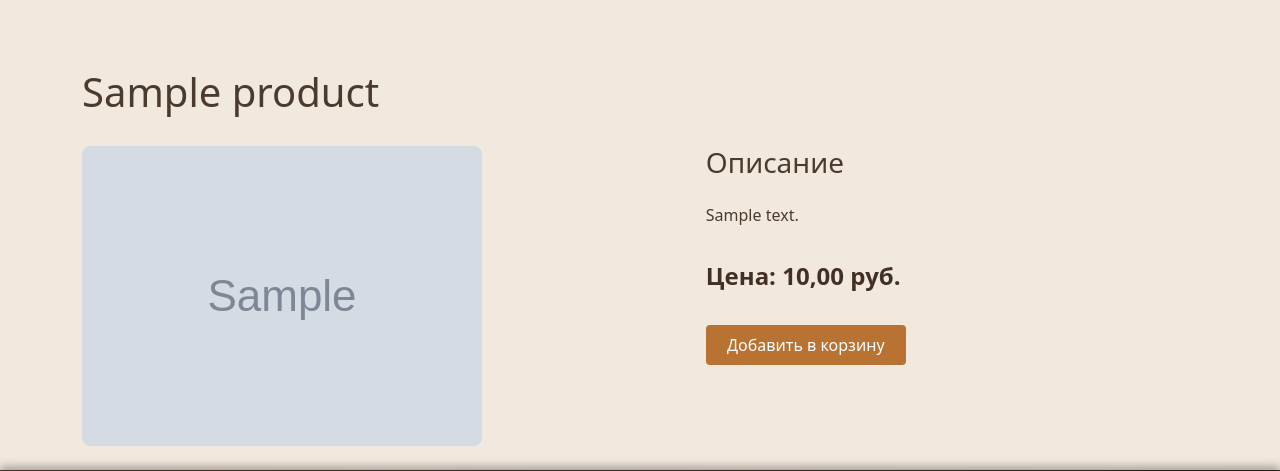
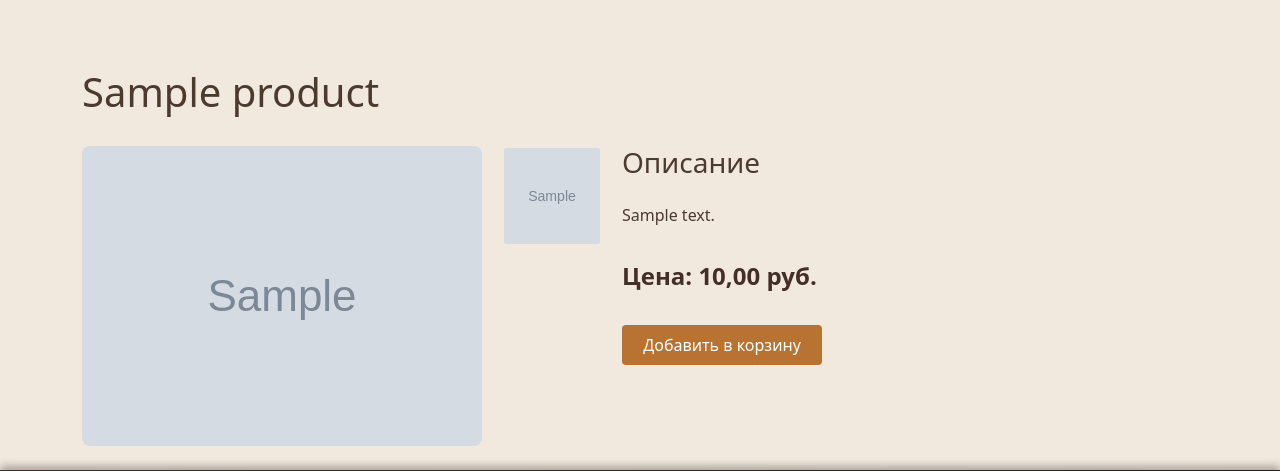
Before and after one commit to Alexander-05-20/Remeslo_shop, a Django app: page /product/1/ in a window 1280 px wide. Shown: the part 56-527 px from the top of the page. Run offline with Django 5.2, Linux system fonts and the light colour scheme; tables that the repository leaves empty hold one stand-in row (values such as "Sample post"); grey boxes marked "Sample" are stand-in pictures.

Commit message:
Fix: исправление ошибок

```diff
--- a/shop/templates/shop/product_detail.html
+++ b/shop/templates/shop/product_detail.html
@@ -8,37 +8,63 @@
     margin-top:50px;
     margin-bottom:30px;
   }
+
+  /* Инфо о товаре */
   .product-detail {
     display: flex;
     gap: 20px;
     align-items: flex-start;
   }
 
+  /* Контейнер для изображений */
+  .product-images-container {
+    display: flex;
+    flex-direction: row;
+    gap: 20px;
+  }
+
+  /* Большая фотография */
+  .main-image-wrapper img {
+    max-width: 400px;
+    width: 100%;
+    border-radius: 8px;
+    object-fit: cover;
+    cursor: pointer;
+    transition: box-shadow 0.3s, transform 0.3s;
+  }
+
+  /* Миниатюры */
+  .thumbnails {
+    display: flex;
+    flex-direction: column;
+    gap: 10px;
+  }
+
+  .thumbnails img {
+    width: 100px;
+    height: 100px;
+    object-fit: cover;
+    cursor: pointer;
+    border-radius: 4px;
+    border: 2px solid transparent;
+    transition: border-color 0.3s, transform 0.3s;
+  }
+
+  /* Наведение */
+  .thumbnails img:hover {
+    border-color: #b87333;
+    transform: scale(1.05);
+  }
+
+  /* Основная фиксация картинок */
   .product-images {
-    flex: 1 1 50%; /* половина общей ширины */
     display: flex;
     gap: 10px;
   }
 
-  .product-images .first-image {
-    flex: 3; /* 3 части */
-    border-radius: 8px;
-    object-fit: cover;
-    max-height: 400px;
-    width: 100%;
-  }
-
-  .product-images .second-image {
-    flex: 2; /* 2 части, чуть меньше */
-    border-radius: 8px;
-    object-fit: cover;
-    max-height: 280px;
-    width: 100%;
-    align-self: flex-start;
-  }
-
+  /* Стиль для информации о товаре */
   .product-info {
-    flex: 1 1 40%; /* примерно 40% ширины */
+    flex: 1 1 40%;
     display: flex;
     flex-direction: column;
     gap: 15px;
@@ -59,36 +85,36 @@
     cursor: pointer;
     max-width: 200px;
   }
-  .second-image{
-    background:#f0f0f0;
-  }
-  .first-image{
-    background:#f0f0f0;
+
+  /* Фон для изображений, если изображений нет */
+  .first-image, .second-image {
+    background: #f0f0f0;
   }
 </style>
+
 <h1>{{ product.name }}</h1>
 
 <div class="product-detail">
 
-  <div class="product-images">
-    {% with images=product.images.all|slice:":2" %}
-      {% if images|length > 0 %}
-        <img class="first-image" src="{{ images.0.image.url }}" alt="{{ product.name }}">
-        {% if images|length > 1 %}
-          <img class="second-image" src="{{ images.1.image.url }}" alt="{{ product.name }}">
-        {% else %}
-          <div class="second-image"></div>
-        {% endif %}
-      {% elif product.image %}
-        <img class="first-image" src="{{ product.image.url }}" alt="{{ product.name }}">
-        <div class="second-image"></div>
-      {% else %}
-        <div class="first-image"></div>
-        <div class="second-image"></div>
-      {% endif %}
+  <!-- Блок изображений -->
+  <div class="product-images-container">
+
+    <!-- Большая фотография -->
+    <div class="main-image-wrapper">
+      {% with first_image=product.images.all|first %}
+        <img id="main-image" src="{{ first_image.image.url }}" alt="{{ product.name }}">
       {% endwith %}
     </div>
 
+    <!-- Миниатюры -->
+    <div class="thumbnails">
+      {% for image in product.images.all %}
+        <img src="{{ image.image.url }}" alt="{{ product.name }} миниатюра" class="thumbnail" data-full="{{ image.image.url }}">
+      {% endfor %}
+    </div>
+  </div>
+
+  <!-- Информация о продукте -->
   <div class="product-info">
     {% if product.description %}
       <h3>Описание</h3>
@@ -102,7 +128,23 @@
 </div>
 
 <script>
-document.addEventListener('DOMContentLoaded', function() {
+  document.addEventListener('DOMContentLoaded', () => {
+    // Обработка клика по миниатюрам для обмена
+    const mainImage = document.getElementById('main-image');
+    const thumbnails = document.querySelectorAll('.thumbnail');
+
+    thumbnails.forEach(thumb => {
+      thumb.addEventListener('click', () => {
+        const tempSrc = mainImage.src;
+        const clickedSrc = thumb.getAttribute('data-full');
+
+        // Меняем местами
+        mainImage.src = clickedSrc;
+        thumb.setAttribute('data-full', tempSrc);
+      });
+    });
+
+    // Обработка добавления в корзину
     const buttons = document.querySelectorAll('.add-to-cart-btn');
 
     buttons.forEach(btn => {
@@ -133,22 +175,18 @@ document.addEventListener('DOMContentLoaded', function() {
             messageDiv.textContent = 'Товар добавлен в корзину!';
             messageDiv.style.color = 'green';
 
-          // Обновляем количество товаров
             if (data.cart_total_items !== undefined) {
                 const cartCountElem = document.getElementById('cart-count');
                 if (cartCountElem) {
                     cartCountElem.textContent = data.cart_total_items;
                 }
             }
-
-          // Убираем сообщение через 3 секунды
             setTimeout(() => {
               messageDiv.textContent = '';
             }, 3000);
           } else {
             messageDiv.textContent = data.error || 'Ошибка при добавлении.';
             messageDiv.style.color = 'red';
-
           }
         })
         .catch(error => {
```
Lines whose indentation alone changed are shown as unchanged.
